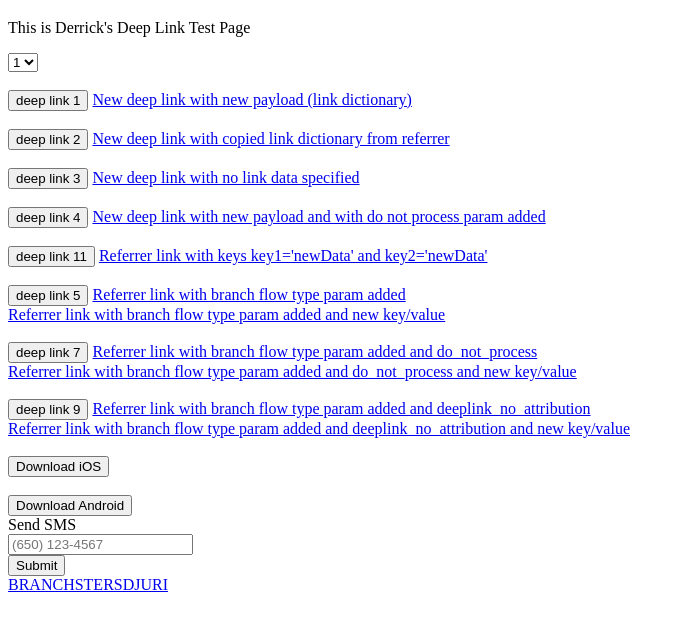
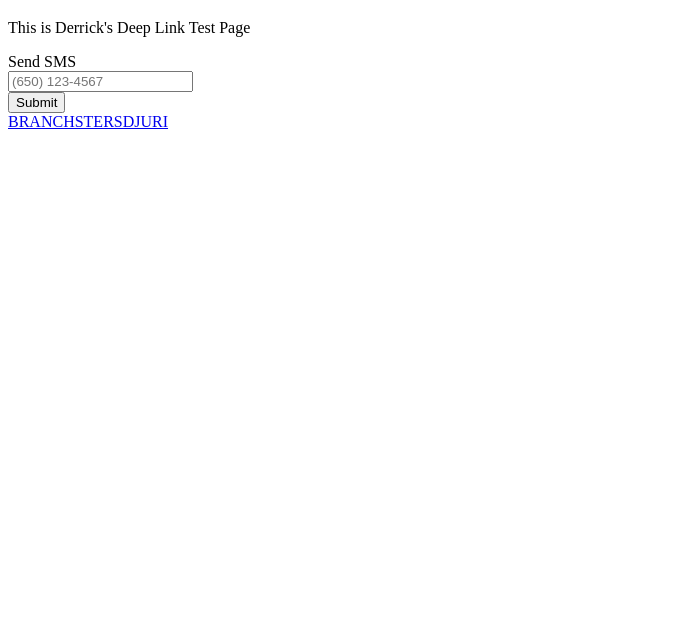
Before and after one commit to msiddiq-branch/msiddiq-branch.github.io, a plain HTML site: page index.html in a window 1280 px wide. Shown: the part 61-692 px from the top of the page, without its empty margins (0-685 px from the left). Drawn offline with Linux system fonts and the light colour scheme.

Commit message:
Update index.html

```diff
--- a/index.html
+++ b/index.html
@@ -47,50 +47,8 @@
 <body>
   <h1>Hello Visitor</h1>
   <p>This is Derrick's Deep Link Test Page</p>
-  <form>
-    <select name="Colors">
-      <option value="1">1</option>
-      <option value="2">2</option>
-      <option value="3">3</option>
-      <option value="4">4</option>
-    </select>
-    <br><br>
-    <button id="button1">deep link 1</button>
-    <a id="anchor1" href="#">New deep link with new payload (link dictionary)</a>
-    <br><br>
-    <button id="button2">deep link 2</button>
-    <a id="anchor2" href='#'>New deep link with copied link dictionary from referrer</a>
-    <br><br>
-    <button id="button3">deep link 3</button>
-    <a id="anchor3" href='#'>New deep link with no link data specified</a>
-    <br><br>
-    <button id="button4">deep link 4</button>
-    <a id="anchor4" href='#'>New deep link with new payload and with do not process param added </a>
-    <br><br>
-    <button id="button11">deep link 11</button>
-    <a id="anchor11" href='#'>Referrer link with keys key1='newData' and key2='newData'</a>
-    <br><br>
-    <button id="button5">deep link 5</button>
-    <a id="anchor5" href='#'>Referrer link with branch flow type param added</a>
-    <br>
-    <a id="anchor6" href='#'>Referrer link with branch flow type param added and new key/value</a>
-    <br><br>
-    <button id="button7">deep link 7</button>
-    <a id="anchor7" href='#'>Referrer link with branch flow type param added and do_not_process</a>
-    <br>
-    <a id="anchor8" href='#'>Referrer link with branch flow type param added and do_not_process and new key/value</a>
-    <br><br>
-    <button id="button9">deep link 9</button>
-    <a id="anchor9" href='#'>Referrer link with branch flow type param added and deeplink_no_attribution</a>
-    <br>
-    <a id="anchor10" href='#'>Referrer link with branch flow type param added and deeplink_no_attribution and new key/value</a>
-    <br><br>
-    <button id="buttonIos">Download iOS</button>
-    <br><br>
-    <button id="buttonAndroid">Download Android</button>
-    <!-- <input type="submit"> -->
-  </form>
-  <script type="text/javascript">
+
+  <!-- <script type="text/javascript">
     var linkData = {
       campaign: 'content 123',
       channel: 'facebook',
@@ -231,7 +189,7 @@
     //branch.closeJourney(function(err) { console.log(err); });
     //branch.track('pageview');
     //document.getElementById('UserAgent').value = navigator.userAgent;
-  </script>
+  </script> -->
 
     <!--     <br><br><br>
         <a id="anchor4" href="morepages/page2.html">page2</a>
```
